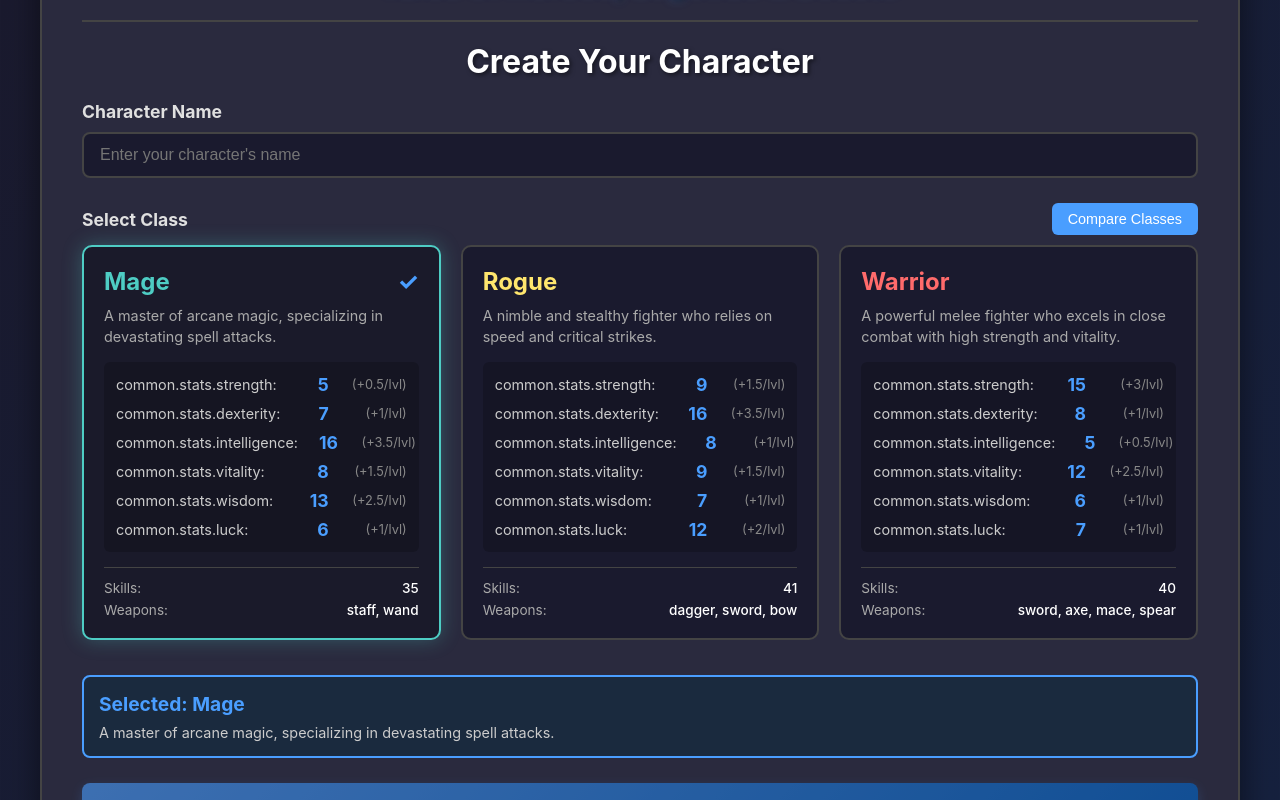
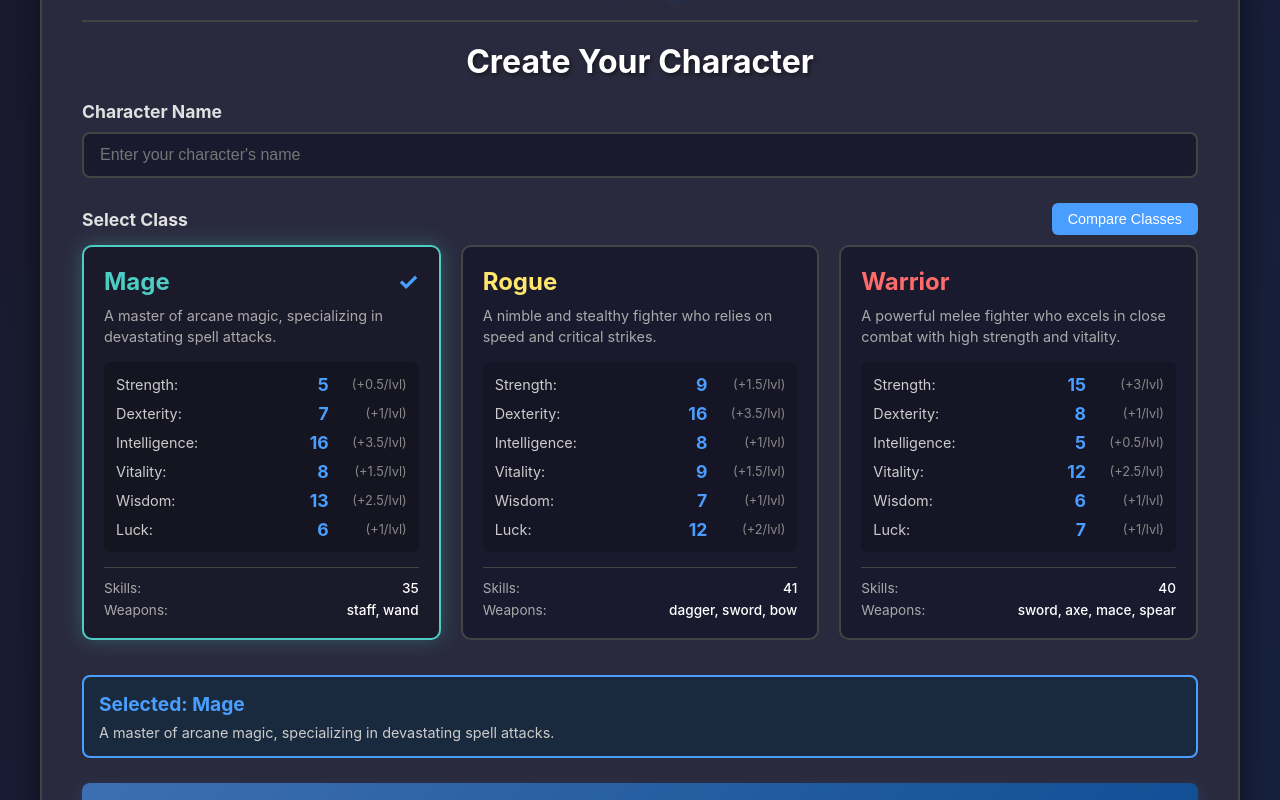
Before and after one commit to THLBGames/X, a React (Vite) app in the folder client/: page / in a window 1280 px wide. Both pictures are taken after a click on the button "BEGIN YOUR JOURNEY". Built offline with nearby package versions, Linux system fonts and the light colour scheme.

Commit message:
Fixed all common translations

```diff
--- a/client/src/components/CharacterCreation.tsx
+++ b/client/src/components/CharacterCreation.tsx
@@ -153,12 +153,12 @@ export default function CharacterCreation() {
                 <div className="comparison-table">
                   <div className="comparison-header">
                     <div className="comparison-class-col">{t('character.class')}</div>
-                    <div className="comparison-stat-col">{t('common.stats.strength', { ns: 'common' }).substring(0, 3).toUpperCase()}</div>
-                    <div className="comparison-stat-col">{t('common.stats.dexterity', { ns: 'common' }).substring(0, 3).toUpperCase()}</div>
-                    <div className="comparison-stat-col">{t('common.stats.intelligence', { ns: 'common' }).substring(0, 3).toUpperCase()}</div>
-                    <div className="comparison-stat-col">{t('common.stats.vitality', { ns: 'common' }).substring(0, 3).toUpperCase()}</div>
-                    <div className="comparison-stat-col">{t('common.stats.wisdom', { ns: 'common' }).substring(0, 3).toUpperCase()}</div>
-                    <div className="comparison-stat-col">{t('common.stats.luck', { ns: 'common' }).substring(0, 3).toUpperCase()}</div>
+                    <div className="comparison-stat-col">{t('stats.strength', { ns: 'common' }).substring(0, 3).toUpperCase()}</div>
+                    <div className="comparison-stat-col">{t('stats.dexterity', { ns: 'common' }).substring(0, 3).toUpperCase()}</div>
+                    <div className="comparison-stat-col">{t('stats.intelligence', { ns: 'common' }).substring(0, 3).toUpperCase()}</div>
+                    <div className="comparison-stat-col">{t('stats.vitality', { ns: 'common' }).substring(0, 3).toUpperCase()}</div>
+                    <div className="comparison-stat-col">{t('stats.wisdom', { ns: 'common' }).substring(0, 3).toUpperCase()}</div>
+                    <div className="comparison-stat-col">{t('stats.luck', { ns: 'common' }).substring(0, 3).toUpperCase()}</div>
                   </div>
                   {classes.map((characterClass) => (
                     <div
@@ -205,32 +205,32 @@ export default function CharacterCreation() {
                     <p className="class-description">{dataLoader.getTranslatedDescription(characterClass)}</p>
                     <div className="class-stats-preview">
                       <div className="stat-preview">
-                        <span>{t('common.stats.strength', { ns: 'common' })}:</span>
+                        <span>{t('stats.strength', { ns: 'common' })}:</span>
                         <span className="stat-value">{characterClass.baseStats.strength}</span>
                         <span className="stat-growth">(+{characterClass.statGrowth.strength}/lvl)</span>
                       </div>
                       <div className="stat-preview">
-                        <span>{t('common.stats.dexterity', { ns: 'common' })}:</span>
+                        <span>{t('stats.dexterity', { ns: 'common' })}:</span>
                         <span className="stat-value">{characterClass.baseStats.dexterity}</span>
                         <span className="stat-growth">(+{characterClass.statGrowth.dexterity}/lvl)</span>
                       </div>
                       <div className="stat-preview">
-                        <span>{t('common.stats.intelligence', { ns: 'common' })}:</span>
+                        <span>{t('stats.intelligence', { ns: 'common' })}:</span>
                         <span className="stat-value">{characterClass.baseStats.intelligence}</span>
                         <span className="stat-growth">(+{characterClass.statGrowth.intelligence}/lvl)</span>
                       </div>
                       <div className="stat-preview">
-                        <span>{t('common.stats.vitality', { ns: 'common' })}:</span>
+                        <span>{t('stats.vitality', { ns: 'common' })}:</span>
                         <span className="stat-value">{characterClass.baseStats.vitality}</span>
                         <span className="stat-growth">(+{characterClass.statGrowth.vitality}/lvl)</span>
                       </div>
                       <div className="stat-preview">
-                        <span>{t('common.stats.wisdom', { ns: 'common' })}:</span>
+                        <span>{t('stats.wisdom', { ns: 'common' })}:</span>
                         <span className="stat-value">{characterClass.baseStats.wisdom}</span>
                         <span className="stat-growth">(+{characterClass.statGrowth.wisdom}/lvl)</span>
                       </div>
                       <div className="stat-preview">
-                        <span>{t('common.stats.luck', { ns: 'common' })}:</span>
+                        <span>{t('stats.luck', { ns: 'common' })}:</span>
                         <span className="stat-value">{characterClass.baseStats.luck}</span>
                         <span className="stat-growth">(+{characterClass.statGrowth.luck}/lvl)</span>
                       </div>
--- a/client/src/components/CharacterPanel.tsx
+++ b/client/src/components/CharacterPanel.tsx
@@ -96,50 +96,50 @@ export default function CharacterPanel() {
         <div className="character-stats">
           <h3>{t('character.stats')}</h3>
           <div className="stat-row">
-            <span>{t('common.stats.strength', { ns: 'common' })}:</span>
+            <span>{t('stats.strength', { ns: 'common' })}:</span>
             <span>{character.currentStats.strength}</span>
           </div>
           <div className="stat-row">
-            <span>{t('common.stats.dexterity', { ns: 'common' })}:</span>
+            <span>{t('stats.dexterity', { ns: 'common' })}:</span>
             <span>{character.currentStats.dexterity}</span>
           </div>
           <div className="stat-row">
-            <span>{t('common.stats.intelligence', { ns: 'common' })}:</span>
+            <span>{t('stats.intelligence', { ns: 'common' })}:</span>
             <span>{character.currentStats.intelligence}</span>
           </div>
           <div className="stat-row">
-            <span>{t('common.stats.vitality', { ns: 'common' })}:</span>
+            <span>{t('stats.vitality', { ns: 'common' })}:</span>
             <span>{character.currentStats.vitality}</span>
           </div>
           <div className="stat-row">
-            <span>{t('common.stats.wisdom', { ns: 'common' })}:</span>
+            <span>{t('stats.wisdom', { ns: 'common' })}:</span>
             <span>{character.currentStats.wisdom}</span>
           </div>
           <div className="stat-row">
-            <span>{t('common.stats.luck', { ns: 'common' })}:</span>
+            <span>{t('stats.luck', { ns: 'common' })}:</span>
             <span>{character.currentStats.luck}</span>
           </div>
         </div>
         <div className="character-combat-stats">
           <h3>{t('character.combatStats')}</h3>
           <div className="stat-row">
-            <span>{t('common.combatStats.health', { ns: 'common' })}:</span>
+            <span>{t('combatStats.health', { ns: 'common' })}:</span>
             <span>
               {character.combatStats.health} / {character.combatStats.maxHealth}
             </span>
           </div>
           <div className="stat-row">
-            <span>{t('common.combatStats.mana', { ns: 'common' })}:</span>
+            <span>{t('combatStats.mana', { ns: 'common' })}:</span>
             <span>
               {character.combatStats.mana} / {character.combatStats.maxMana}
             </span>
           </div>
           <div className="stat-row">
-            <span>{t('common.combatStats.attack', { ns: 'common' })}:</span>
+            <span>{t('combatStats.attack', { ns: 'common' })}:</span>
             <span>{character.combatStats.attack}</span>
           </div>
           <div className="stat-row">
-            <span>{t('common.combatStats.defense', { ns: 'common' })}:</span>
+            <span>{t('combatStats.defense', { ns: 'common' })}:</span>
             <span>{character.combatStats.defense}</span>
           </div>
         </div>
--- a/client/src/components/ClassChangeModal.tsx
+++ b/client/src/components/ClassChangeModal.tsx
@@ -117,19 +117,19 @@ export default function ClassChangeModal({ isOpen, onClose, onConfirm }: ClassCh
                   )}
                   <div className="class-option-stats">
                     <div className="stat-compact">
-                      <span>{t('common.stats.strength', { ns: 'common' }).substring(0, 3).toUpperCase()}</span>
+                      <span>{t('stats.strength', { ns: 'common' }).substring(0, 3).toUpperCase()}</span>
                       <span>{characterClass.baseStats.strength}</span>
                     </div>
                     <div className="stat-compact">
-                      <span>{t('common.stats.dexterity', { ns: 'common' }).substring(0, 3).toUpperCase()}</span>
+                      <span>{t('stats.dexterity', { ns: 'common' }).substring(0, 3).toUpperCase()}</span>
                       <span>{characterClass.baseStats.dexterity}</span>
                     </div>
                     <div className="stat-compact">
-                      <span>{t('common.stats.intelligence', { ns: 'common' }).substring(0, 3).toUpperCase()}</span>
+                      <span>{t('stats.intelligence', { ns: 'common' }).substring(0, 3).toUpperCase()}</span>
                       <span>{characterClass.baseStats.intelligence}</span>
                     </div>
                     <div className="stat-compact">
-                      <span>{t('common.stats.vitality', { ns: 'common' }).substring(0, 3).toUpperCase()}</span>
+                      <span>{t('stats.vitality', { ns: 'common' }).substring(0, 3).toUpperCase()}</span>
                       <span>{characterClass.baseStats.vitality}</span>
                     </div>
                   </div>
--- a/client/src/components/EquipmentPanel.tsx
+++ b/client/src/components/EquipmentPanel.tsx
@@ -211,7 +211,7 @@ export default function EquipmentPanel({ onItemClick: _onItemClick }: EquipmentP
                 <div className="slot-label">{label}</div>
                 {equippedItem ? (
                   <TooltipWrapper
-                    content={`${dataLoader.getTranslatedName(equippedItem)}\n${dataLoader.getTranslatedDescription(equippedItem) || t('inventory.noDescription')}\n${equippedItem.type ? `${t('common.itemType.type', { ns: 'common' })}: ${t(`common.itemType.${equippedItem.type}`, { ns: 'common' })}` : ''}${equippedItem.rarity ? `\n${t('common.rarity.rarity', { ns: 'common' })}: ${t(`common.rarity.${equippedItem.rarity}`, { ns: 'common' })}` : ''}`}
+                    content={`${dataLoader.getTranslatedName(equippedItem)}\n${dataLoader.getTranslatedDescription(equippedItem) || t('inventory.noDescription')}\n${equippedItem.type ? `${t('itemType.type', { ns: 'common' })}: ${t(`itemType.${equippedItem.type}`, { ns: 'common' })}` : ''}${equippedItem.rarity ? `\n${t('rarity.rarity', { ns: 'common' })}: ${t(`rarity.${equippedItem.rarity}`, { ns: 'common' })}` : ''}`}
                   >
                     <div
                       className="equipped-item"
@@ -220,7 +220,7 @@ export default function EquipmentPanel({ onItemClick: _onItemClick }: EquipmentP
                       <div className="item-name">{dataLoader.getTranslatedName(equippedItem)}</div>
                       {equippedItem.rarity && (
                         <div className={`item-rarity ${equippedItem.rarity}`}>
-                          {t(`common.rarity.${equippedItem.rarity}`, { ns: 'common' })}
+                          {t(`rarity.${equippedItem.rarity}`, { ns: 'common' })}
                         </div>
                       )}
                     </div>
--- a/client/src/components/OfflineProgressModal.css
+++ b/client/src/components/OfflineProgressModal.css
@@ -16,7 +16,6 @@
   border: 2px solid #444;
   border-radius: 8px;
   min-width: 400px;
-  max-width: 600px;
   max-height: 80vh;
   display: flex;
   flex-direction: column;
--- a/client/src/components/SellItemModal.tsx
+++ b/client/src/components/SellItemModal.tsx
@@ -70,7 +70,7 @@ export default function SellItemModal({
         <div className="modal-content">
           <div className="item-info">
             <div className="item-name">{dataLoader.getTranslatedName(item)}</div>
-            <div className={`item-rarity rarity-${item.rarity}`}>{t(`common.rarity.${item.rarity}`, { ns: 'common' })}</div>
+            <div className={`item-rarity rarity-${item.rarity}`}>{t(`rarity.${item.rarity}`, { ns: 'common' })}</div>
             <div className="item-description">{dataLoader.getTranslatedDescription(item)}</div>
           </div>
 
--- a/client/src/components/ShopPanel.tsx
+++ b/client/src/components/ShopPanel.tsx
@@ -183,7 +183,7 @@ export default function ShopPanel() {
                   className={`category-button ${selectedCategory === cat ? 'active' : ''}`}
                   onClick={() => setSelectedCategory(cat)}
                 >
-                  {cat === 'all' ? t('shop.all') : t(`common.itemType.${cat}`, { ns: 'common' })}
+                  {cat === 'all' ? t('shop.all') : t(`itemType.${cat}`, { ns: 'common' })}
                 </button>
               ))}
             </div>
@@ -202,7 +202,7 @@ export default function ShopPanel() {
                   <div key={item.id} className="shop-item-card">
                     <div className="item-header">
                       <div className="item-name">{dataLoader.getTranslatedName(item)}</div>
-                      <div className={`item-rarity rarity-${item.rarity}`}>{t(`common.rarity.${item.rarity}`, { ns: 'common' })}</div>
+                      <div className={`item-rarity rarity-${item.rarity}`}>{t(`rarity.${item.rarity}`, { ns: 'common' })}</div>
                     </div>
                     <div className="item-description">{dataLoader.getTranslatedDescription(item)}</div>
                     {item.requirements && (
--- a/client/src/components/SkillTreeModal.tsx
+++ b/client/src/components/SkillTreeModal.tsx
@@ -188,7 +188,7 @@ export default function SkillTreeModal({ isOpen, onClose }: SkillTreeModalProps)
                                 {t('character.level')} {level}/{skill.maxLevel}
                               </div>
                             )}
-                            <div className="skill-type-badge">{t(`common.skillType.${skill.type}`, { ns: 'common' })}</div>
+                            <div className="skill-type-badge">{t(`skillType.${skill.type}`, { ns: 'common' })}</div>
                           </div>
                           <div className="skill-description">{skillDesc}</div>
                           <div className="skill-info">
@@ -201,7 +201,7 @@ export default function SkillTreeModal({ isOpen, onClose }: SkillTreeModalProps)
                               </span>
                             )}
                             {skill.manaCost !== undefined && (
-                              <span className="skill-info-item">{t('common.combatStats.mana', { ns: 'common' })}: {skill.manaCost}</span>
+                              <span className="skill-info-item">{t('combatStats.mana', { ns: 'common' })}: {skill.manaCost}</span>
                             )}
                             {skill.cooldown !== undefined && (
                               <span className="skill-info-item">{t('skill.cooldown')}: {skill.cooldown}s</span>
--- a/client/src/components/SubclassModal.tsx
+++ b/client/src/components/SubclassModal.tsx
@@ -127,7 +127,7 @@ export default function SubclassModal({ isOpen, onClose }: SubclassModalProps) {
                         .filter(([_, value]) => value > 2)
                         .map(([stat, value]) => (
                           <span key={stat} className="stat-growth-item">
-                            {t(`common.stats.${stat}`, { ns: 'common' })}: +{value.toFixed(1)}
+                            {t(`stats.${stat}`, { ns: 'common' })}: +{value.toFixed(1)}
                           </span>
                         ))}
                     </div>
```
Also changed, not shown: client/src/components/CharacterSheet.tsx (+12 -12 lines).
